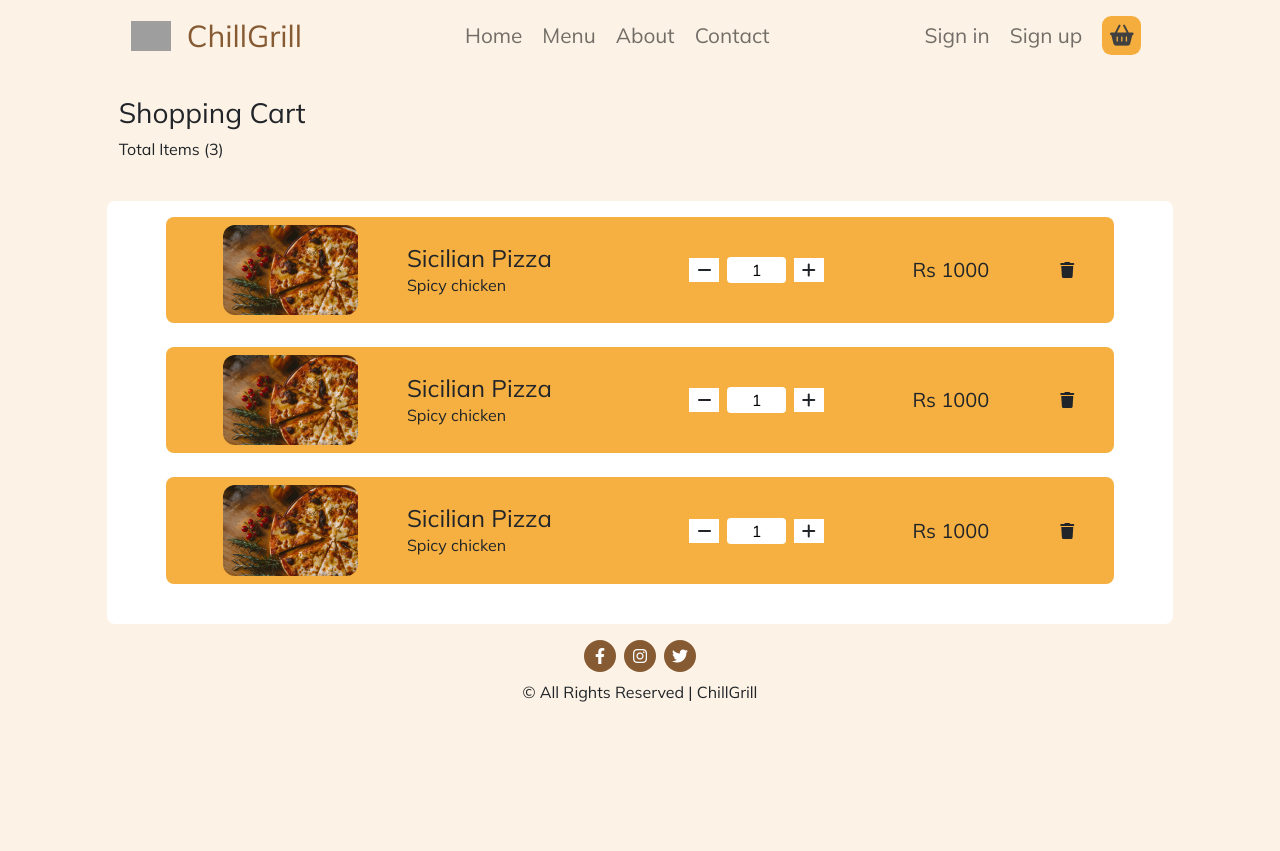
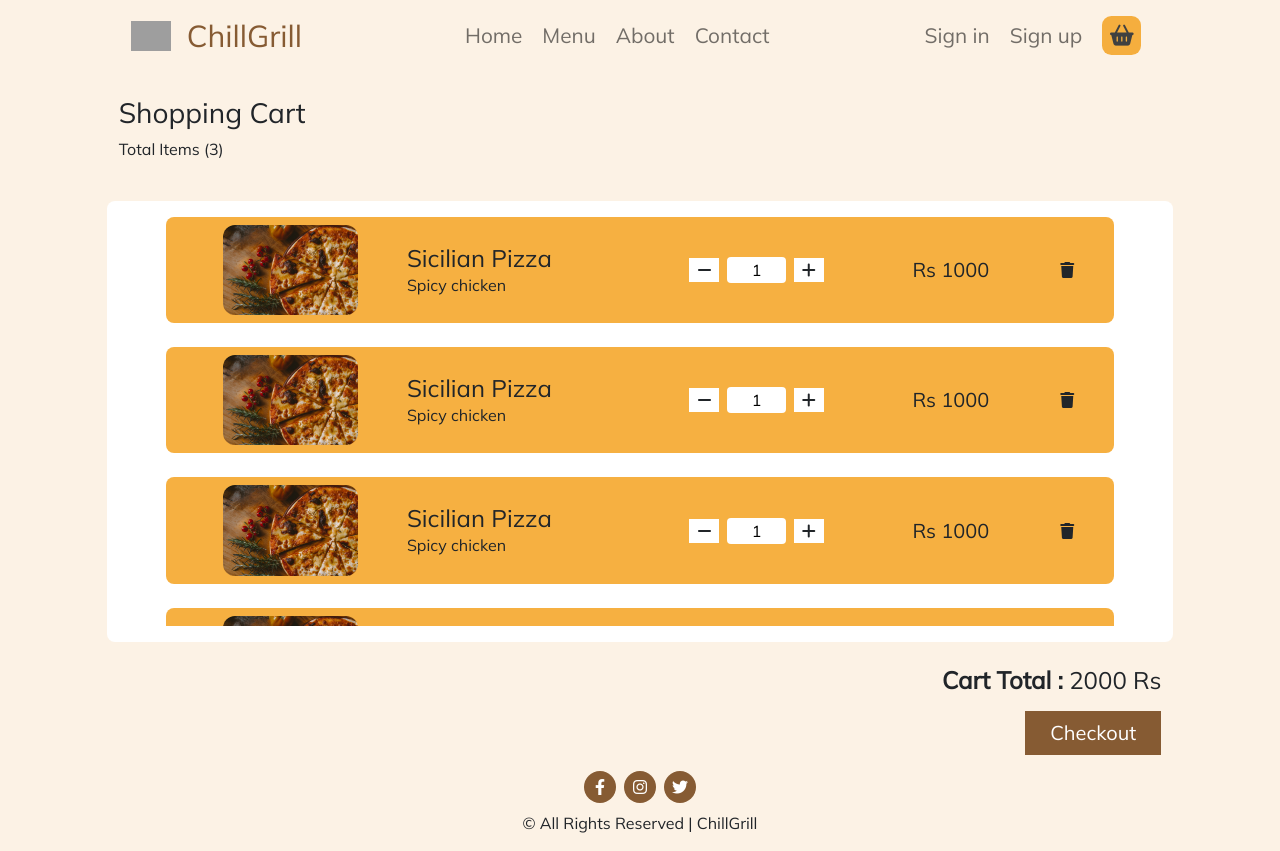
Before and after one commit to adilcodes/Restaurant-App, a React (Create React App) app: page /cart in a window 1280 px wide. Before the commit the page ends 800 px from the top, so only its background shows below. Built offline with nearby package versions, Linux system fonts and the light colour scheme; grey boxes are pictures that could not be loaded.

Commit message:
Cart Page completed

```diff
--- a/package.json
+++ b/package.json
@@ -8,6 +8,7 @@
     "@testing-library/user-event": "^13.5.0",
     "bootstrap": "^5.2.0",
     "react": "^18.2.0",
+    "react-custom-scrollbars-2": "^4.5.0",
     "react-dom": "^18.2.0",
     "react-router-dom": "^6.3.0",
     "react-scripts": "5.0.1",
--- a/src/index.css
+++ b/src/index.css
@@ -96,6 +96,7 @@ body{
 .btn-view-item{
     background: #865B33 !important;
     color: #fff !important;
+    border: 1px solid transparent !important;
 }
 .btn-view-item:hover{
     background: #fff !important;
@@ -141,6 +142,9 @@ body{
 }
 
 /* Cart Item CSS */
+.cart-items-container{
+    height: 55.1vh;
+}
 .cart-item{
     background: #f5a525de;
 }
--- a/src/pages/Cart.jsx
+++ b/src/pages/Cart.jsx
@@ -1,5 +1,6 @@
 import React from "react";
 import CartItem from "../components/CartItem";
+import { Scrollbars } from 'react-custom-scrollbars-2';
 
 export default function Cart() {
   return (
@@ -13,9 +14,22 @@ export default function Cart() {
             </div>
             <div className="row">
                 <div className="col-10 mt-4 mx-auto p-3 bg-white rounded-3 cart-items-container">
-                    <CartItem />
-                    <CartItem />
-                    <CartItem />
+                    <Scrollbars>
+                        <CartItem />
+                        <CartItem />
+                        <CartItem />
+                        <CartItem />
+                        <CartItem />
+                        <CartItem />
+                        <CartItem />
+                        <CartItem />
+                    </Scrollbars>
+                </div>
+            </div>
+            <div className="row">
+                <div className="col-10 mt-4 mx-auto d-flex flex-column align-items-end">
+                    <h4 className="mb-3"><span className="m-0 p-0 fw-semibold">Cart Total : </span>2000 Rs</h4>
+                    <button className="btn btn-view-item border-1 rounded-0 fs-5 px-4">Checkout</button>
                 </div>
             </div>
         </div>
```
Also changed, not shown: 1 other file (tests, documents, lock files or other folders).
